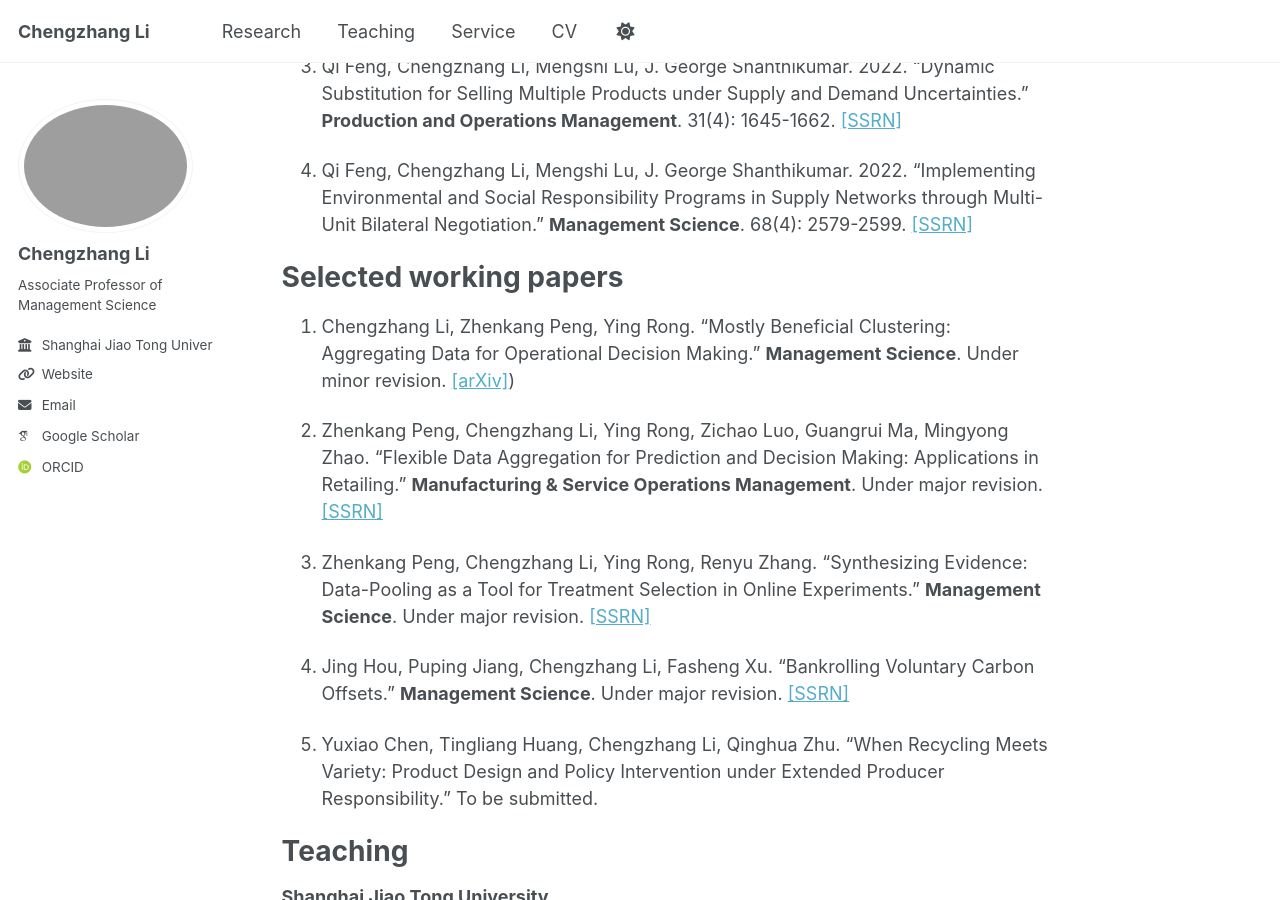
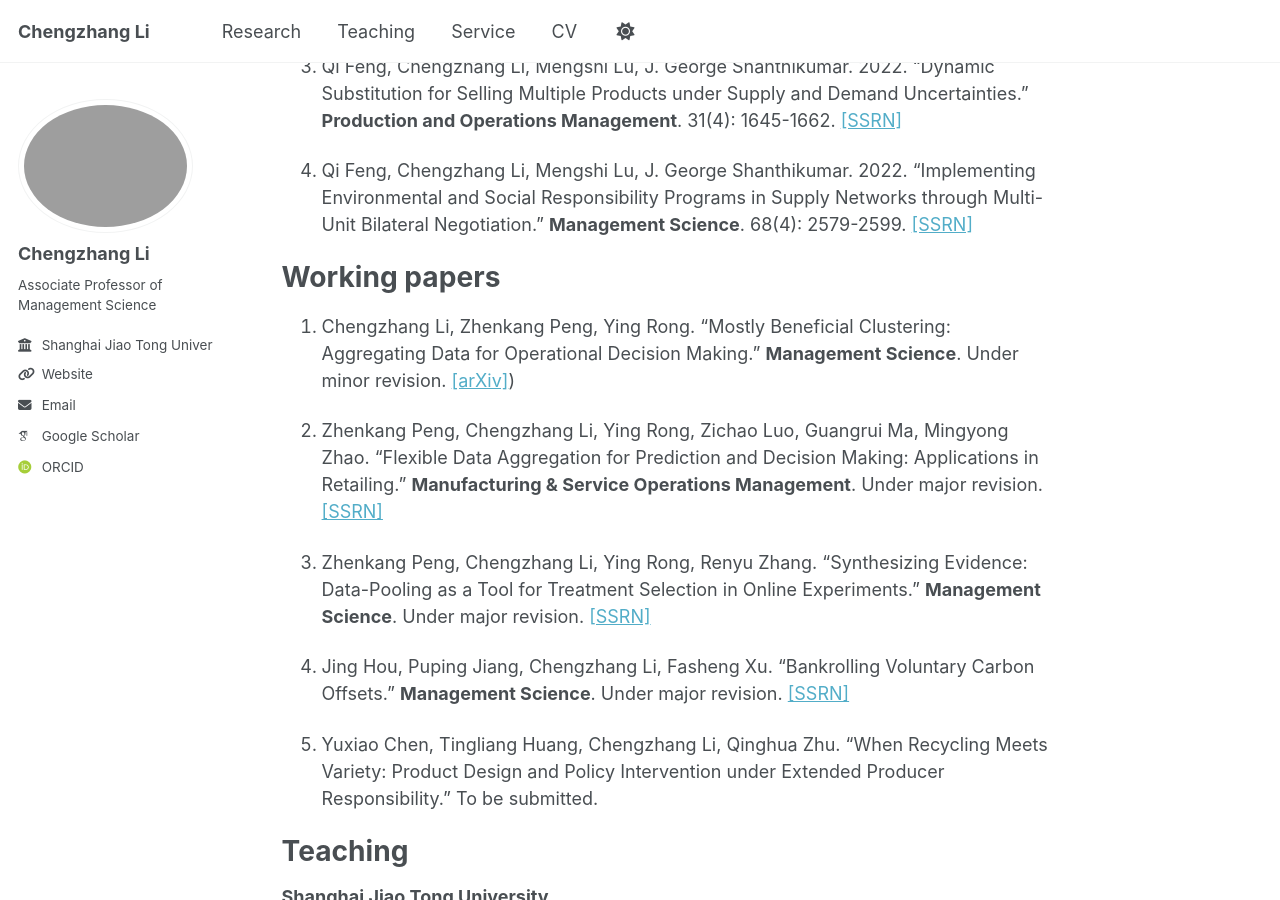
Before and after one commit to li-chengzhang/li-chengzhang.github.io, a Jekyll site: the page built from _pages/about.md, in a window 1280 px wide and 900 px high, scrolled down 675 px. Built offline with Jekyll 4.4.1, drawn with Linux system fonts in a browser that asks for light colours; some web fonts are replaced; a script that is not in the unit is left out; some of the changed text lies outside the part shown.

Commit message:
Update about.md

```diff
--- a/_pages/about.md
+++ b/_pages/about.md
@@ -26,7 +26,7 @@ I am an Associate Professor in the Department of Management Science at Antai Col
 4. Qi Feng, Chengzhang Li, Mengshi Lu, J. George Shanthikumar. 2022. “Implementing Environmental and Social Responsibility Programs in Supply Networks through Multi-Unit Bilateral Negotiation.” **Management Science**. 68(4): 2579-2599.
    [[SSRN]](https://papers.ssrn.com/sol3/papers.cfm?abstract_id=3309518)
 
-# Selected working papers
+# Working papers
 
 1. Chengzhang Li, Zhenkang Peng, Ying Rong. "Mostly Beneficial Clustering: Aggregating Data for Operational Decision Making." **Management Science**. Under minor revision.
    [[arXiv]](https://arxiv.org/abs/2311.17326))
```
Also changed, not shown: other parts of _pages/about.md (+1 -1 lines).
